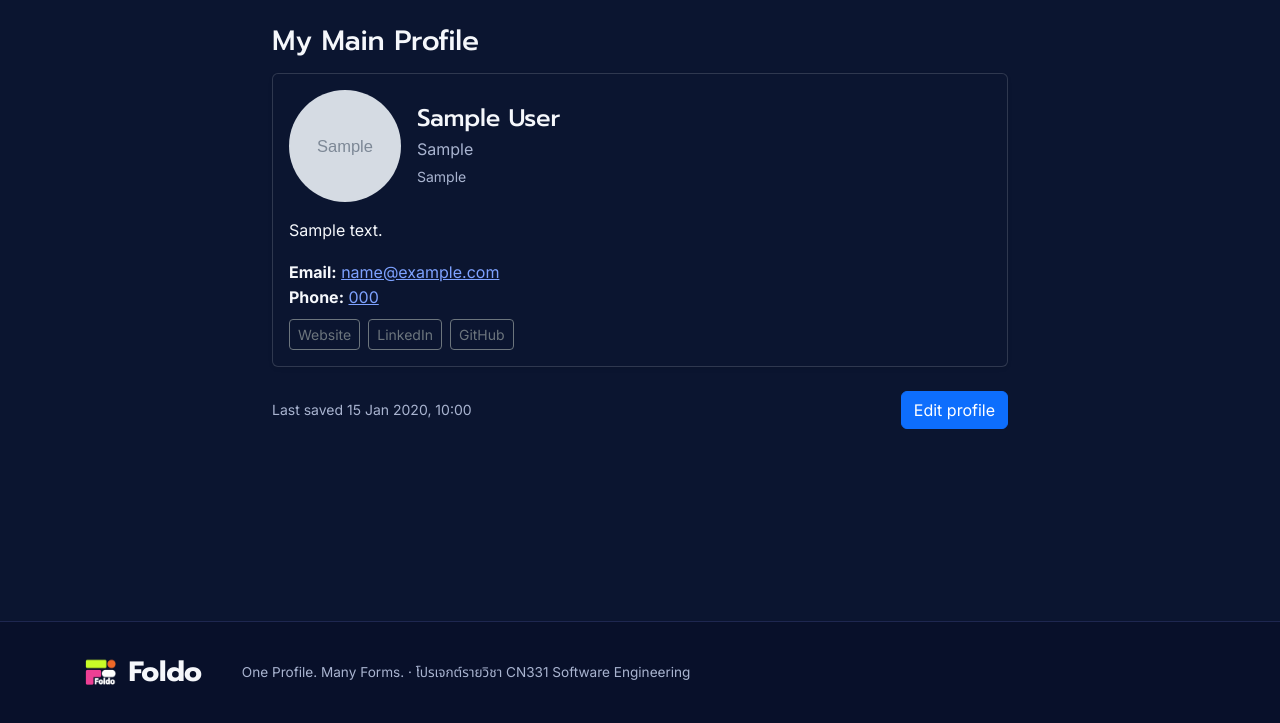
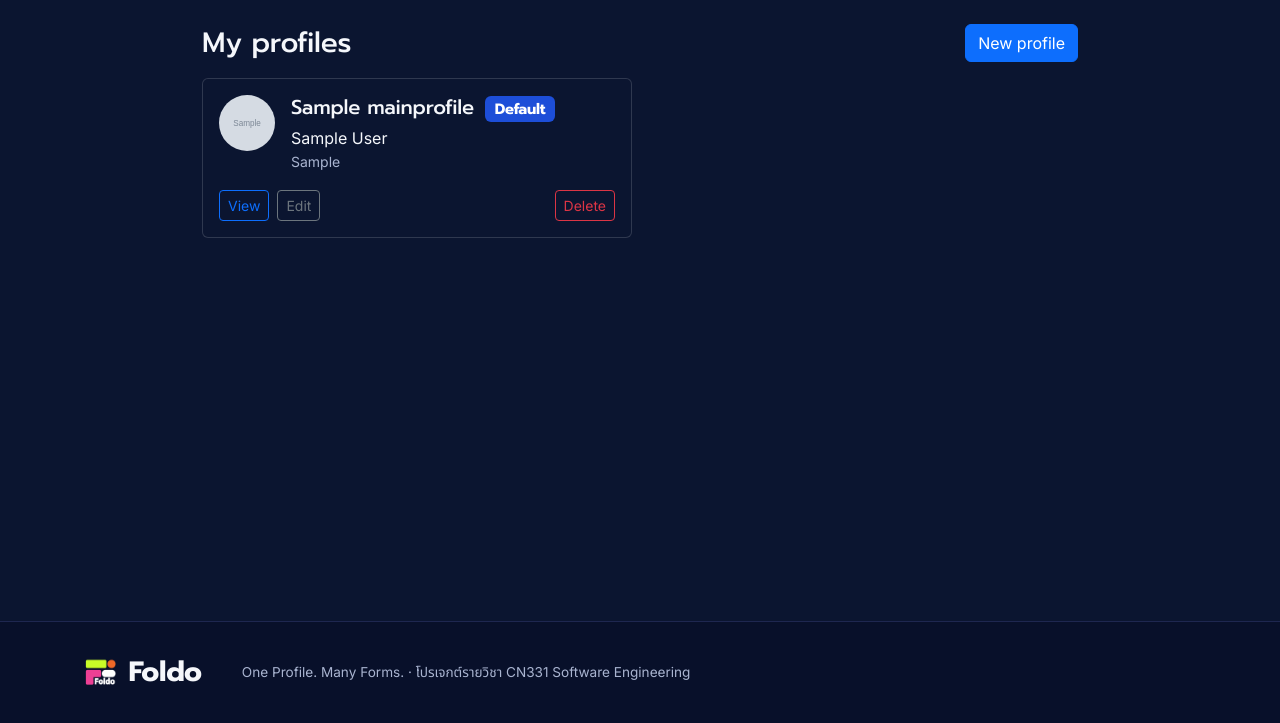
Before and after one commit to 6710615151/CN331-Foldo, a Django app: page /profiles/ in a window 1280 px wide. Shown: the part 77-800 px from the top of the page. Run offline with Django 5.2, Linux system fonts and the light colour scheme; a user stored in the database is signed in; tables that the repository leaves empty hold one stand-in row (values such as "Sample post"); grey boxes marked "Sample" are stand-in pictures.

Commit message:
Multiprofile function

```diff
--- a/apps/profiles/admin.py
+++ b/apps/profiles/admin.py
@@ -5,6 +5,7 @@ from .models import MainProfile
 
 @admin.register(MainProfile)
 class MainProfileAdmin(admin.ModelAdmin):
-    list_display = ("full_name", "owner", "headline", "updated_at")
-    search_fields = ("full_name", "owner__username", "owner__email", "contact_email")
+    list_display = ("label", "full_name", "owner", "is_default", "updated_at")
+    list_filter = ("is_default",)
+    search_fields = ("label", "full_name", "owner__username", "owner__email", "contact_email")
     readonly_fields = ("created_at", "updated_at")
--- a/apps/profiles/templates/profiles/detail.html
+++ b/apps/profiles/templates/profiles/detail.html
@@ -1,14 +1,18 @@
 {% extends "base.html" %}
-{% block title %}My Main Profile{% endblock %}
+{% block title %}{{ profile.label }}{% endblock %}
 {% block content %}
 <div class="container py-4" style="max-width: 760px;">
-  <h1 class="h3 mb-3">My Main Profile</h1>
+  <a class="small" href="{% url 'profiles:list' %}">&larr; All profiles</a>
+  <h1 class="h3 mt-2 mb-3">
+    {{ profile.label }}
+    {% if profile.is_default %}<span class="badge text-bg-primary fs-6 align-middle">Default</span>{% endif %}
+  </h1>
 
   {% if not profile.is_complete %}
     <div class="alert alert-warning" role="status">
       <strong>Profile incomplete ({{ profile.completion_percent }}%).</strong>
       Still needed for your portfolios: {{ profile.missing_fields|join:", " }}.
-      <a class="alert-link" href="{% url 'profiles:edit' %}">Finish it now</a>
+      <a class="alert-link" href="{% url 'profiles:update' profile.pk %}">Finish it now</a>
       <div class="progress mt-2" role="progressbar" aria-label="Profile completion"
            aria-valuenow="{{ profile.completion_percent }}" aria-valuemin="0" aria-valuemax="100">
         <div class="progress-bar" style="width: {{ profile.completion_percent }}%"></div>
@@ -20,7 +24,17 @@
 
   <div class="d-flex align-items-center justify-content-between flex-wrap gap-2">
     <span class="small text-body-secondary">Last saved {{ profile.updated_at|date:"j M Y, H:i" }}</span>
-    <a class="btn btn-primary" href="{% url 'profiles:edit' %}">Edit profile</a>
+    <div class="d-flex flex-wrap gap-2">
+      {% if not profile.is_default %}
+        <form method="post" action="{% url 'profiles:make_default' profile.pk %}" class="m-0">
+          {% csrf_token %}
+          <input type="hidden" name="next" value="{% url 'profiles:view' profile.pk %}">
+          <button type="submit" class="btn btn-outline-secondary">Make default</button>
+        </form>
+      {% endif %}
+      <a class="btn btn-outline-danger" href="{% url 'profiles:delete' profile.pk %}">Delete</a>
+      <a class="btn btn-primary" href="{% url 'profiles:update' profile.pk %}">Edit profile</a>
+    </div>
   </div>
 </div>
 {% endblock %}
--- /dev/null
+++ b/apps/profiles/templates/profiles/list.html
@@ -0,0 +1,64 @@
+{% extends "base.html" %}
+{% block title %}My profiles{% endblock %}
+{% block content %}
+<div class="container py-4" style="max-width: 900px;">
+  <div class="d-flex justify-content-between align-items-center flex-wrap gap-2 mb-3">
+    <h1 class="h3 mb-0">My profiles</h1>
+    {% if can_create %}
+      <a class="btn btn-primary" href="{% url 'profiles:create' %}">New profile</a>
+    {% else %}
+      <span class="small text-body-secondary">Limit of {{ max_profiles }} profiles reached</span>
+    {% endif %}
+  </div>
+
+  {% if profiles %}
+    <div class="row g-3">
+      {% for profile in profiles %}
+        <div class="col-md-6">
+          <article class="card h-100">
+            <div class="card-body d-flex flex-column">
+              <div class="d-flex align-items-start gap-3 mb-2">
+                {% if profile.photo %}
+                  <img src="{{ profile.photo.url }}" alt="" width="56" height="56"
+                       class="rounded-circle object-fit-cover flex-shrink-0">
+                {% endif %}
+                <div class="flex-grow-1">
+                  <h2 class="h5 mb-1">
+                    {{ profile.label }}
+                    {% if profile.is_default %}<span class="badge text-bg-primary ms-1">Default</span>{% endif %}
+                  </h2>
+                  <p class="mb-0">{{ profile.full_name }}</p>
+                  {% if profile.headline %}<p class="mb-0 small text-body-secondary">{{ profile.headline }}</p>{% endif %}
+                </div>
+              </div>
+
+              {% if not profile.is_complete %}
+                <p class="small text-warning-emphasis mb-2">
+                  Incomplete ({{ profile.completion_percent }}%): needs {{ profile.missing_fields|join:", " }}
+                </p>
+              {% endif %}
+
+              <div class="d-flex flex-wrap gap-2 mt-auto pt-2">
+                <a class="btn btn-sm btn-outline-primary" href="{% url 'profiles:view' profile.pk %}">View</a>
+                <a class="btn btn-sm btn-outline-secondary" href="{% url 'profiles:update' profile.pk %}">Edit</a>
+                {% if not profile.is_default %}
+                  <form method="post" action="{% url 'profiles:make_default' profile.pk %}" class="m-0">
+                    {% csrf_token %}
+                    <button type="submit" class="btn btn-sm btn-outline-secondary">Make default</button>
+                  </form>
+                {% endif %}
+                <a class="btn btn-sm btn-outline-danger ms-auto" href="{% url 'profiles:delete' profile.pk %}">Delete</a>
+              </div>
+            </div>
+          </article>
+        </div>
+      {% endfor %}
+    </div>
+  {% else %}
+    <div class="card card-body text-center py-5">
+      <p class="mb-3">You don't have a profile yet.</p>
+      <div><a class="btn btn-primary" href="{% url 'profiles:create' %}">Create your first profile</a></div>
+    </div>
+  {% endif %}
+</div>
+{% endblock %}
--- a/apps/profiles/urls.py
+++ b/apps/profiles/urls.py
@@ -5,6 +5,13 @@ from . import views
 app_name = "profiles"
 
 urlpatterns = [
-    path("", views.profile_detail, name="detail"),
-    path("edit/", views.profile_edit, name="edit"),
+    path("", views.profile_list, name="list"),
+    # Kept so existing links / LOGIN_REDIRECT_URL = "profiles:detail" keep working.
+    path("default/", views.default_profile, name="detail"),
+    path("default/edit/", views.default_profile_edit, name="edit"),
+    path("new/", views.profile_create, name="create"),
+    path("<int:pk>/", views.profile_detail, name="view"),
+    path("<int:pk>/edit/", views.profile_edit, name="update"),
+    path("<int:pk>/default/", views.profile_make_default, name="make_default"),
+    path("<int:pk>/delete/", views.profile_delete, name="delete"),
 ]
--- a/apps/profiles/views.py
+++ b/apps/profiles/views.py
@@ -3,23 +3,105 @@ import logging
 from django.contrib import messages
 from django.contrib.auth.decorators import login_required
 from django.db import DatabaseError, transaction
+from django.http import Http404
 from django.shortcuts import redirect, render
 from django.utils import timezone
+from django.views.decorators.http import require_POST
 
 from .forms import MainProfileForm
-from .models import MainProfile
-from .services import build_display, get_profile
+from .models import MAX_PROFILES_PER_USER, MainProfile
+from .services import build_display, get_profile, get_profiles, set_default_profile
 
 logger = logging.getLogger(__name__)
 
 
+def _owned_or_404(request, pk):
+    """Look up by id AND owner, so another user's id behaves exactly like a missing one."""
+    profile = get_profile(request.user, pk)
+    if profile is None:
+        raise Http404("Profile not found")
+    return profile
+
+
+def _process_form(request, profile):
+    """Shared create/edit flow. Returns (redirect_response_or_None, form)."""
+    instance = profile or MainProfile(owner=request.user)
+
+    if request.method != "POST":
+        return None, MainProfileForm(instance=instance, owner=request.user)
+
+    form = MainProfileForm(request.POST, request.FILES, instance=instance, owner=request.user)
+    if not form.is_valid():
+        messages.error(
+            request,
+            "Not saved. Please fix the highlighted fields. Everything else you typed has been kept.",
+        )
+        return None, form
+
+    try:
+        with transaction.atomic():
+            obj = form.save(commit=False)
+            obj.owner = request.user  # never trust the client for ownership
+            obj.save()
+    except (DatabaseError, OSError):
+        logger.exception("Failed saving profile for user %s", request.user.pk)
+        form.add_error(
+            None,
+            "We couldn't save your profile because of a temporary problem. "
+            "Your entries are still in the form below. Please try again "
+            "(re-select your photo if you added one).",
+        )
+        messages.error(request, "Not saved. Please try again.")
+        return None, form
+
+    saved_at = timezone.localtime(obj.updated_at).strftime("%H:%M")
+    if obj.is_complete:
+        messages.success(request, f"“{obj.label}” saved at {saved_at}.")
+    else:
+        messages.warning(
+            request,
+            f"“{obj.label}” saved at {saved_at}, but it's incomplete. "
+            f"Still needed: {', '.join(obj.missing_fields)}.",
+        )
+    return redirect("profiles:view", pk=obj.pk), form
+
+
 @login_required
-def profile_detail(request):
-    # Always looked up by the logged-in user; there is no id in the URL, so no cross-user access.
+def profile_list(request):
+    profiles = list(get_profiles(request.user))
+    return render(
+        request,
+        "profiles/list.html",
+        {
+            "profiles": profiles,
+            "can_create": len(profiles) < MAX_PROFILES_PER_USER,
+            "max_profiles": MAX_PROFILES_PER_USER,
+        },
+    )
+
+
+@login_required
+def default_profile(request):
+    """Keeps the old `profiles:detail` link working: go to the default profile."""
     profile = get_profile(request.user)
     if profile is None:
-        messages.info(request, "You haven't created your Main Profile yet. Add the basics to get started.")
-        return redirect("profiles:edit")
+        messages.info(request, "You haven't created a profile yet. Add the basics to get started.")
+        return redirect("profiles:create")
+    return redirect("profiles:view", pk=profile.pk)
+
+
+@login_required
+def default_profile_edit(request):
+    """Keeps the old `profiles:edit` link working: edit the default profile."""
+    profile = get_profile(request.user)
+    if profile is None:
+        return redirect("profiles:create")
+    return redirect("profiles:update", pk=profile.pk)
+
+
+@login_required
+def profile_detail(request, pk):
+    profile = _owned_or_404(request, pk)
     return render(
         request,
         "profiles/detail.html",
@@ -28,44 +110,46 @@ def profile_detail(request):
 
 
 @login_required
-def profile_edit(request):
-    profile = get_profile(request.user)
-    instance = profile or MainProfile(owner=request.user)
+def profile_create(request):
+    if get_profiles(request.user).count() >= MAX_PROFILES_PER_USER:
+        messages.error(request, f"You can have up to {MAX_PROFILES_PER_USER} profiles. Delete one to add another.")
+        return redirect("profiles:list")
 
+    response, form = _process_form(request, None)
+    if response:
+        return response
+    return render(request, "profiles/edit.html", {"form": form, "is_new": True, "profile": None})
+
+
+@login_required
+def profile_edit(request, pk):
+    profile = _owned_or_404(request, pk)
+    response, form = _process_form(request, profile)
+    if response:
+        return response
+    return render(request, "profiles/edit.html", {"form": form, "is_new": False, "profile": profile})
+
+
+@login_required
+@require_POST
+def profile_make_default(request, pk):
+    profile = _owned_or_404(request, pk)
+    set_default_profile(profile)
+    messages.success(request, f"“{profile.label}” is now your default profile.")
+    return redirect(request.POST.get("next") or "profiles:list")
+
+
+@login_required
+def profile_delete(request, pk):
+    profile = _owned_or_404(request, pk)
     if request.method == "POST":
-        form = MainProfileForm(request.POST, request.FILES, instance=instance)
-        if form.is_valid():
-            try:
-                with transaction.atomic():
-                    obj = form.save(commit=False)
-                    obj.owner = request.user  # never trust the client for ownership
-                    obj.save()
-            except (DatabaseError, OSError):
-                logger.exception("Failed saving main profile for user %s", request.user.pk)
-                form.add_error(
-                    None,
-                    "We couldn't save your profile because of a temporary problem. "
-                    "Your entries are still in the form below. Please try again "
-                    "(re-select your photo if you added one).",
-                )
-                messages.error(request, "Not saved. Please try again.")
-            else:
-                saved_at = timezone.localtime(obj.updated_at).strftime("%H:%M")
-                if obj.is_complete:
-                    messages.success(request, f"Profile saved at {saved_at}.")
-                else:
-                    messages.warning(
-                        request,
-                        f"Profile saved at {saved_at}, but it's incomplete. "
-                        f"Still needed: {', '.join(obj.missing_fields)}.",
-                    )
-                return redirect("profiles:detail")
-        else:
-            messages.error(
-                request,
-                "Not saved. Please fix the highlighted fields. Everything else you typed has been kept.",
-            )
-    else:
-        form = MainProfileForm(instance=instance)
-
-    return render(request, "profiles/edit.html", {"form": form, "is_new": profile is None, "profile": profile})
+        label = profile.label
+        try:
+            profile.delete()
+        except (DatabaseError, OSError):
+            logger.exception("Failed deleting profile %s for user %s", pk, request.user.pk)
+            messages.error(request, "Couldn't delete that profile. Please try again.")
+            return redirect("profiles:view", pk=pk)
+        messages.success(request, f"“{label}” was deleted.")
+        return redirect("profiles:list")
+    return render(request, "profiles/confirm_delete.html", {"profile": profile})
```
Also changed, not shown: apps/profiles/forms.py (+14 -0 lines), apps/profiles/models.py (+55 -12 lines), apps/profiles/services.py (+34 -10 lines), apps/profiles/templates/profiles/confirm_delete.html (added, +18 -0 lines), apps/profiles/templates/profiles/edit.html (+15 -4 lines), apps/profiles/templatetags/profile_tags.py (deleted, +0 -28 lines), apps/profiles/migrations/0002_alter_mainprofile_options_mainprofile_is_default_and_more.py (added), apps/profiles/migrations/0003_set_default_profiles.py (added).
